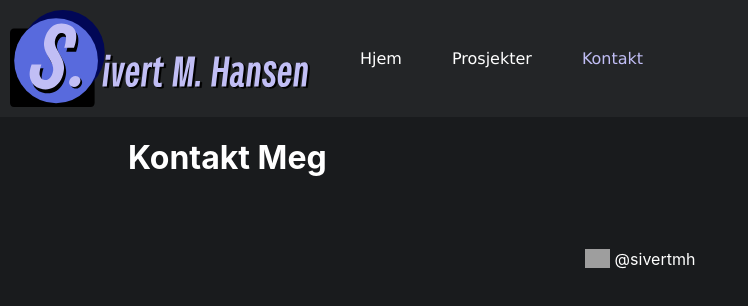
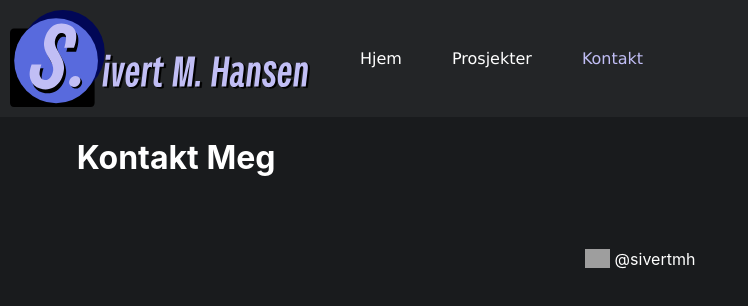
Before and after one commit to sivertmh/reactapp-portfolio, a React (Create React App) app: page /kontakt in a window 1280 px wide. Shown: the top 306 px of the page, without its empty margins (0-748 px from the left). Built offline with nearby package versions, Linux system fonts and the light colour scheme; grey boxes are pictures that could not be loaded.

Commit message:
small css change

```diff
--- a/src/App.css
+++ b/src/App.css
@@ -8,10 +8,12 @@
 }
 
 main {
-    margin-inline: 5vw;
+  margin-inline: 3vw;
 }
 
-h1, p, b {
+h1,
+p,
+b {
   color: var(--main-fg-color);
 }
 
--- a/src/components/Footer/Footer.jsx
+++ b/src/components/Footer/Footer.jsx
@@ -7,6 +7,7 @@ const Footer = () => {
         <a
           className={style["footer__github"]}
           href="https://github.com/sivertmh"
+          target="_blank"
         >
           <img
             className={style["footer__github--icon"]}
--- a/src/components/Footer/Footer.module.css
+++ b/src/components/Footer/Footer.module.css
@@ -15,6 +15,10 @@
   color: #ffffff;
 }
 
+.footer__github:hover {
+  color: var(--logo-fg-color);
+}
+
 .footer__github--icon {
   width: 25px;
 }
```
Lines whose indentation alone changed are shown as unchanged.
